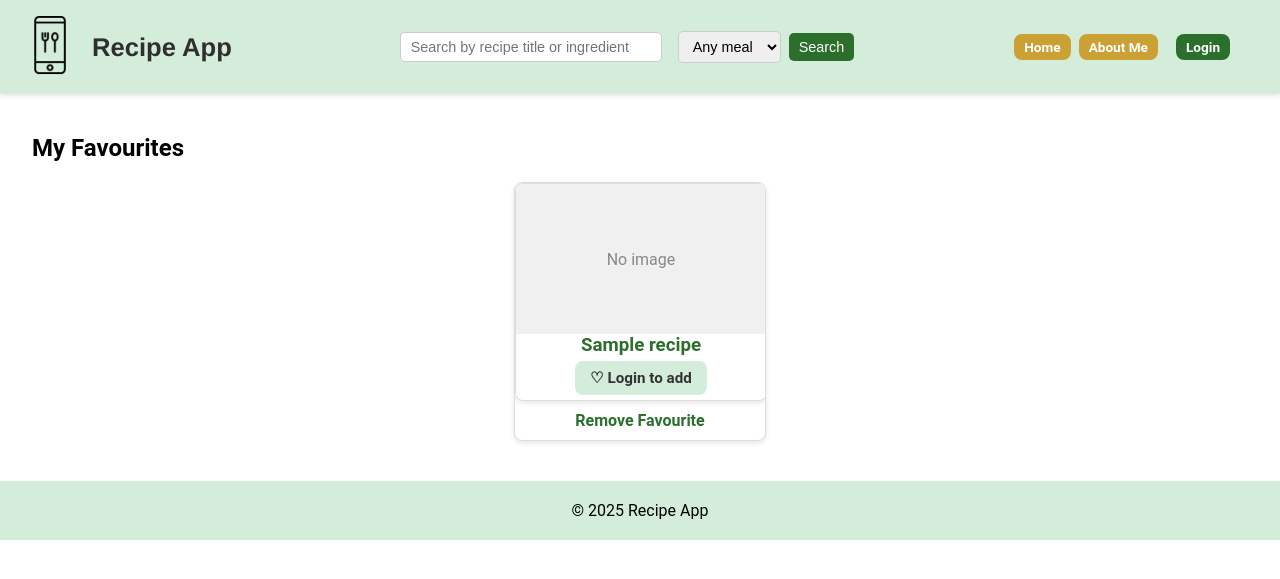
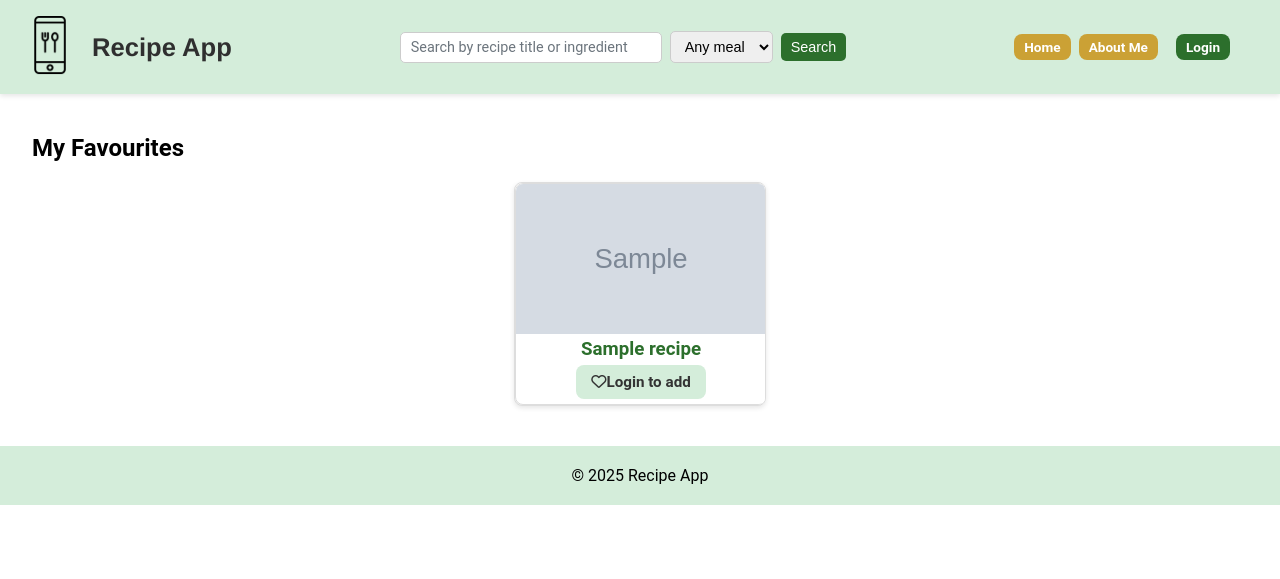
Before and after one commit to LindsellR/recipe-app, a Django app: template users/templates/users/user_favourites.html in a window 1280 px wide. Shown: the top 579 px of the page. Run offline with Django 3.2, Linux system fonts and the light colour scheme; the template is opened without the code that fills it: most values are stand-ins (such as "Sample title", 1, 10 or a date in 2020); grey boxes marked "Sample" are stand-in pictures.

Commit message:
Add image_url field and update RecipeForm

```diff
--- a/recipes/static/recipes/css/styles.css
+++ b/recipes/static/recipes/css/styles.css
@@ -1406,3 +1406,18 @@
         flex: none;
     }
 }
+
+/* Make placeholder text use the same font as the rest of the form */
+input::placeholder,
+textarea::placeholder {
+    font-family: inherit;      /* use the same font as the input/textarea */
+    font-size: inherit;        /* match font size */
+    color: #6c757d;            /* optional: placeholder color */
+}
+
+/* Optional: ensure text you type also matches */
+input,
+textarea {
+    font-family: inherit;
+    font-size: 1rem;           /* match your other form fields */
+}
--- a/recipes/templates/recipes/recipe_card.html
+++ b/recipes/templates/recipes/recipe_card.html
@@ -1,10 +1,13 @@
- {% load static %}
+{% load static %}
 
 <div class="recipe-card" role="region" aria-labelledby="recipe-title-{{ recipe.id }}">
 
   {# Recipe image #}
-  {% if recipe.pic %}
 
+  {% if recipe.image_url %}
+  <img src="{{ recipe.image_url }}" alt="{{ recipe.name }}">
+
+  {% elif recipe.pic %}
   <img src="{% static recipe.pic %}" alt="{{ recipe.name }}" class="recipe-detail-image">
 
 
@@ -26,21 +29,22 @@
     <form method="post" action="{% url 'users:remove_favourite' recipe.id %}">
       {% csrf_token %}
       <button type="submit" class="btn btn-fav btn-remove" aria-label="Remove {{ recipe.name }} from favourites">
-        Remove from Favourites
+        <i class="fa-solid fa-heart"></i>
       </button>
     </form>
     {% else %}
     <form method="post" action="{% url 'users:add_favourite' recipe.id %}">
       {% csrf_token %}
       <button type="submit" class="btn btn-fav btn-add" aria-label="Add {{ recipe.name }} to favourites">
-        ♡ Add to Favourites
+        <i class="fa-regular fa-heart"></i>
       </button>
     </form>
     {% endif %}
     {% else %}
     <a href="{% url 'login' %}" class="btn btn-fav btn-login" aria-label="Login to add {{ recipe.name }} to favourites">
-      ♡ Login to add
+      <i class="fa-regular fa-heart"></i> Login to add
     </a>
     {% endif %}
+
   </div>
 </div>
--- a/templates/base.html
+++ b/templates/base.html
@@ -8,6 +8,8 @@
     <title>{% block title %}Recipe App{% endblock %}</title>
     {% load static %}
     <link rel="stylesheet" href="{% static 'recipes/css/styles.css' %}">
+    <link rel="stylesheet" href="https://cdnjs.cloudflare.com/ajax/libs/font-awesome/6.5.0/css/all.min.css" />
+
 </head>
 
 <body>
@@ -28,12 +30,12 @@
         <!-- Left: Logo + Title -->
         <div class="header-left">
             <a href="{% url 'recipes:recipe_list' %}" aria-label="Home">
-                {% load static %}
-                {% load static %}
                 <img src="{% static 'site_images/recipe_app_icon.jpg' %}" alt="Site Icon" class="app-icon">
 
             </a>
-            <span class="app-title">Recipe App</span>
+            <a href="{% url 'recipes:recipe_list' %}" aria-label="Home">
+                <span class="app-title">Recipe App</span>
+            </a>
 
             <!-- Hamburger for mobile -->
             <button class="hamburger" aria-label="Toggle menu">&#9776;</button>
--- a/users/templates/users/user_favourites.html
+++ b/users/templates/users/user_favourites.html
@@ -6,16 +6,12 @@
 
 <div class="card-container">
     {% for fav in favourites %}
-        <div class="recipe-card">
-            {% include "recipes/recipe_card.html" with recipe=fav.recipe %}
-            <div class="recipe-actions">
-                <a href="{% url 'users:remove_favourite' fav.recipe.id %}" class="btn btn-warning">
-                    Remove Favourite
-                </a>
-            </div>
-        </div>
+    <div class="recipe-card">
+        {% include "recipes/recipe_card.html" with recipe=fav.recipe %}
+
+    </div>
     {% empty %}
-        <p>You have no favourite recipes yet.</p>
+    <p>You have no favourite recipes yet.</p>
     {% endfor %}
 </div>
 {% endblock %}
--- a/users/views.py
+++ b/users/views.py
@@ -89,7 +89,8 @@
 @login_required
 def user_favourites(request):
     favourites = Favourite.objects.filter(user=request.user)
-    return render(request, "users/user_favourites.html", {"favourites": favourites})
+    fav_ids = set(favourites.values_list("recipe_id", flat=True))
+    return render(request, "users/user_favourites.html", {"favourites": favourites, "fav_ids": fav_ids,})
 
 
 # Profile
```
Also changed, not shown: recipe_app/settings.py (+6 -3 lines), recipes/forms.py (+28 -12 lines), recipes/models.py (+20 -27 lines), recipes/templates/recipes/details.html (+6 -4 lines), recipes/migrations/0006_recipe_image_url.py (added), recipes/migrations/0007_alter_recipe_cooking_time_alter_recipe_description_and_more.py (added).
